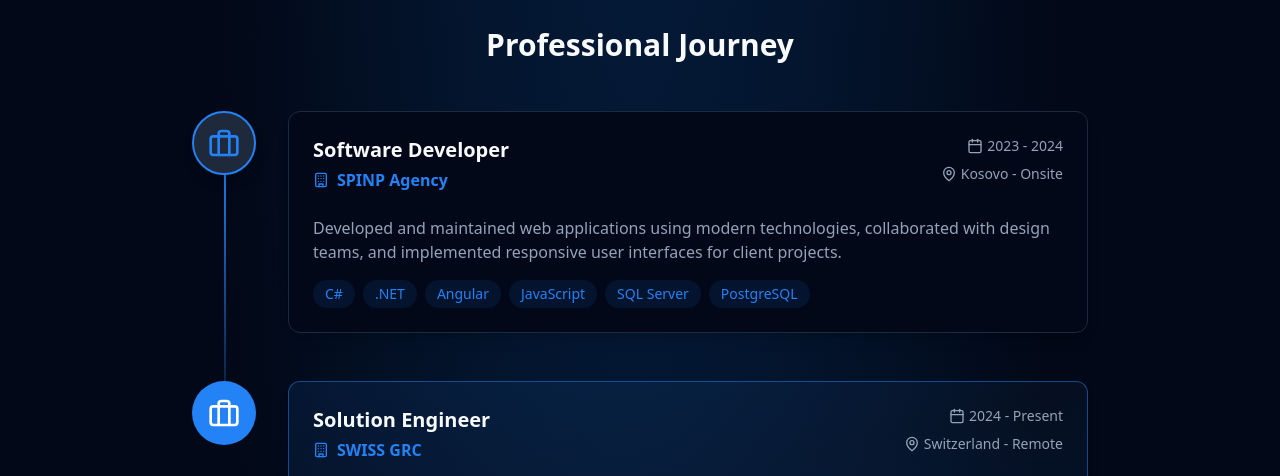
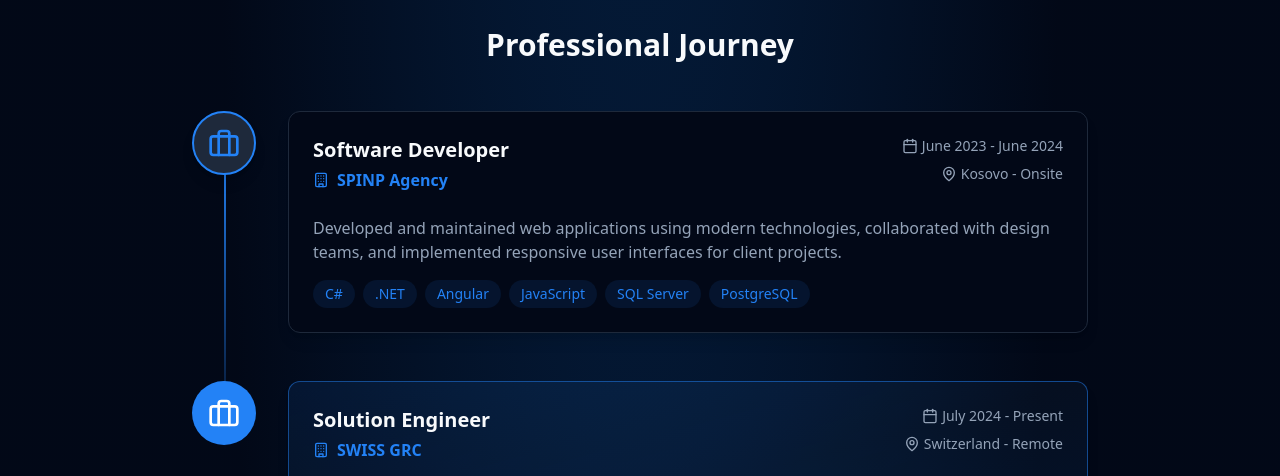
Before and after one commit to ermalkomoni/New-Portfolio, a React (Vite) app: page / in a window 1280 px wide. Shown: the part 2000-2476 px from the top of the page. Built offline with nearby package versions, Linux system fonts and the light colour scheme.

Commit message:
additional changes

```diff
--- a/client/components/ExperienceSection.tsx
+++ b/client/components/ExperienceSection.tsx
@@ -6,7 +6,7 @@
   {
     company: "SPINP Agency",
     position: "Software Developer",
-    period: "2023 - 2024",
+    period: "June 2023 - June 2024",
     location: "Kosovo - Onsite",
     description: "Developed and maintained web applications using modern technologies, collaborated with design teams, and implemented responsive user interfaces for client projects.",
     technologies: ["C#", ".NET", "Angular", "JavaScript", "SQL Server", "PostgreSQL"],
@@ -15,7 +15,7 @@
   {
     company: "SWISS GRC",
     position: "Solution Engineer",
-    period: "2024 - Present",
+    period: "July 2024 - Present",
     location: "Switzerland - Remote",
     description: "Leading solution engineering initiatives, developing enterprise-level applications, and collaborating with cross-functional teams to deliver innovative software solutions.",
     technologies: ["C#", ".NET", "Azure", "JavaScript", "React JS", "SQL Server", "SharePoint"],
```
